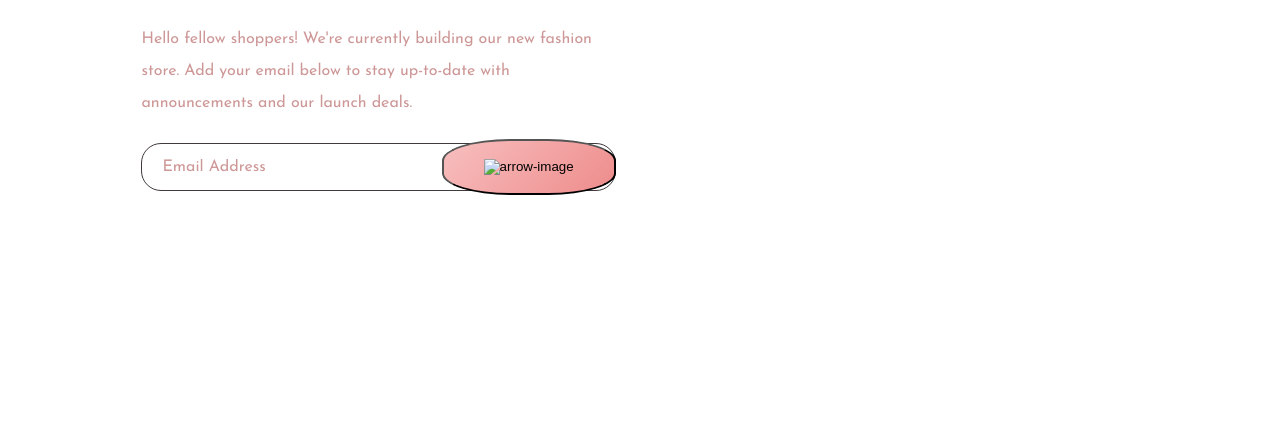
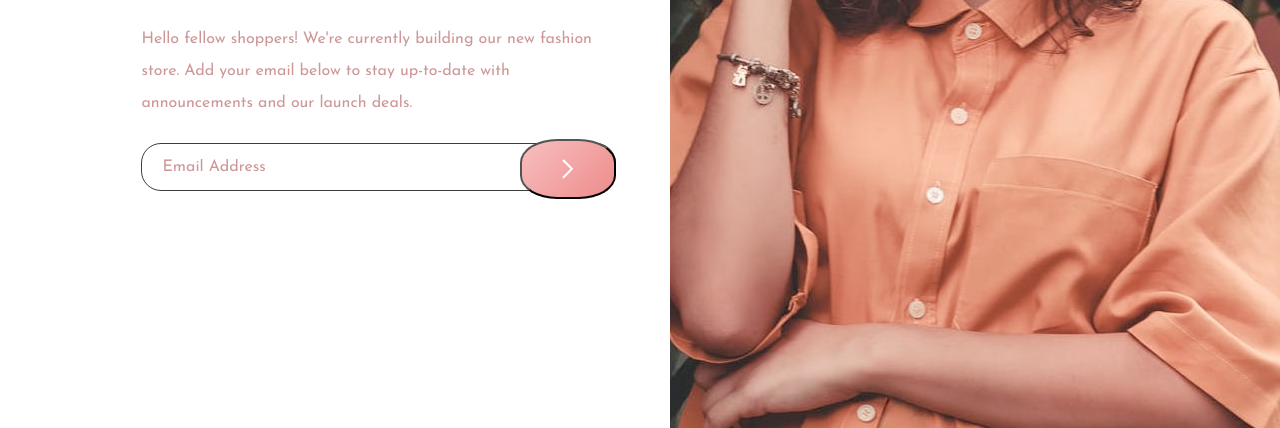
Before and after one commit to PatrickPav/BaseApparel-LandingPage, a plain HTML site: page index.html in a window 1280 px wide. Shown: the part 372-800 px from the top of the page. Drawn offline with Linux system fonts and the light colour scheme; the site is published under a folder, as on GitHub Pages, so addresses that start at the root find nothing.

Commit message:
Update index.html

```diff
--- a/index.html
+++ b/index.html
@@ -17,8 +17,8 @@
 
     <div class="content-container">
       <div class="images-container">
-      <img id="woman-mobile" src="/images/hero-mobile.jpg" alt="woman-picture">
-      <img id="woman-desktop"  src="/images/hero-desktop.jpg" alt="woman-picture">
+      <img id="woman-mobile" src="images/hero-mobile.jpg" alt="woman-picture">
+      <img id="woman-desktop"  src="images/hero-desktop.jpg" alt="woman-picture">
     </div>
       <div class="main-container">
         <div class="header-content">
@@ -27,7 +27,7 @@
         <div class="sub-content">
           <p>Hello fellow shoppers! We're currently building our new fashion store. Add your email below to stay up-to-date with announcements and our launch deals.</p>
           <form class="input-container">
-            <button class="arrow"><img src="/images/icon-arrow.svg" alt="arrow-image"></button>
+            <button class="arrow"><img src="images/icon-arrow.svg" alt="arrow-image"></button>
             <input class="inputField" type="Email" placeholder="Email Address" required>
           </form>
         </div>
```
